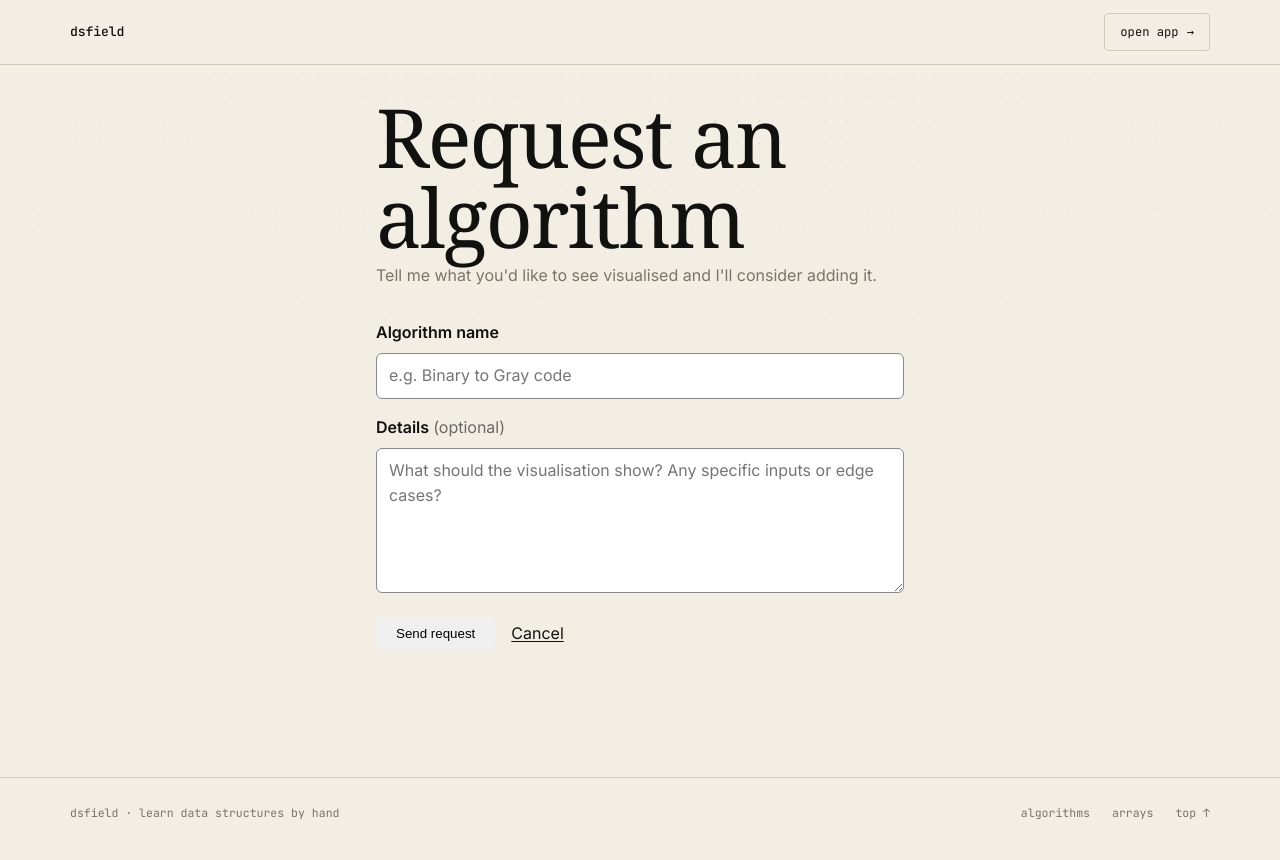
After one commit to achjai/dsfield, a FastAPI app: template templates/request_algorithm.html in a window 1280 px wide. The commit adds this page. Run offline with FastAPI, Linux system fonts and the light colour scheme; the template is opened without the code that fills it, so the values that code supplies are empty; some web fonts are replaced.

Commit message:
GET endpoint and html form for algorithm request by users

```diff
--- a/app/main.py
+++ b/app/main.py
@@ -43,3 +43,8 @@ def search(request: Request, query: str):
     ]
     context = {**context_dict, "algorithms": matches, "query": query}
     return templates.TemplateResponse(request, "algolist.html", context)
+
+@app.get("/request-algorithm")
+def algoReq(request : Request, query: str =''):
+    context={**context_dict, "query":query}
+    return templates.TemplateResponse(request, "request_algorithm.html",context)
--- /dev/null
+++ b/templates/request_algorithm.html
@@ -0,0 +1,37 @@
+{% extends "layout.html" %}
+
+{% block title %}Request an algorithm · dsfield{% endblock %}
+
+{% block content %}
+<section class="req-page">
+  <h1>Request an algorithm</h1>
+  <p class="req-sub">Tell me what you'd like to see visualised and I'll consider adding it.</p>
+
+  <form action="/request-algorithm" method="post" class="req-form">
+    <label for="algorithm">Algorithm name</label>
+    <input type="text" id="algorithm" name="algorithm" value="{{ query|default('') }}" placeholder="e.g. Binary to Gray code" maxlength="100" required>
+
+    <label for="details">Details <span class="req-opt">(optional)</span></label>
+    <textarea id="details" name="details" rows="5" maxlength="1000" placeholder="What should the visualisation show? Any specific inputs or edge cases?"></textarea>
+
+    <div class="req-actions">
+      <button type="submit">Send request</button>
+      <a href="/algorithms">Cancel</a>
+    </div>
+  </form>
+</section>
+
+<style>
+.req-page{max-width:560px;margin:0 auto;padding:2rem 1rem}
+.req-page h1{margin:0 0 .4rem}
+.req-sub{margin:0 0 1.5rem;color:var(--muted)}
+.req-form{display:flex;flex-direction:column;gap:.5rem}
+.req-form label{font-weight:600;margin-top:.5rem}
+.req-opt{font-weight:400;opacity:.6}
+.req-form input,.req-form textarea{padding:.6rem .75rem;border:1px solid #888;border-radius:6px;font:inherit;width:100%;box-sizing:border-box}
+.req-form textarea{resize:vertical}
+.req-actions{display:flex;align-items:center;gap:1rem;margin-top:1rem}
+.req-actions button{padding:.55rem 1.25rem;border:0;border-radius:6px;cursor:pointer}
+.req-actions a{text-decoration:underline;text-underline-offset:2px}
+</style>
+{% endblock %}
```
Also changed, not shown: templates/algolist.html (+14 -1 lines).
